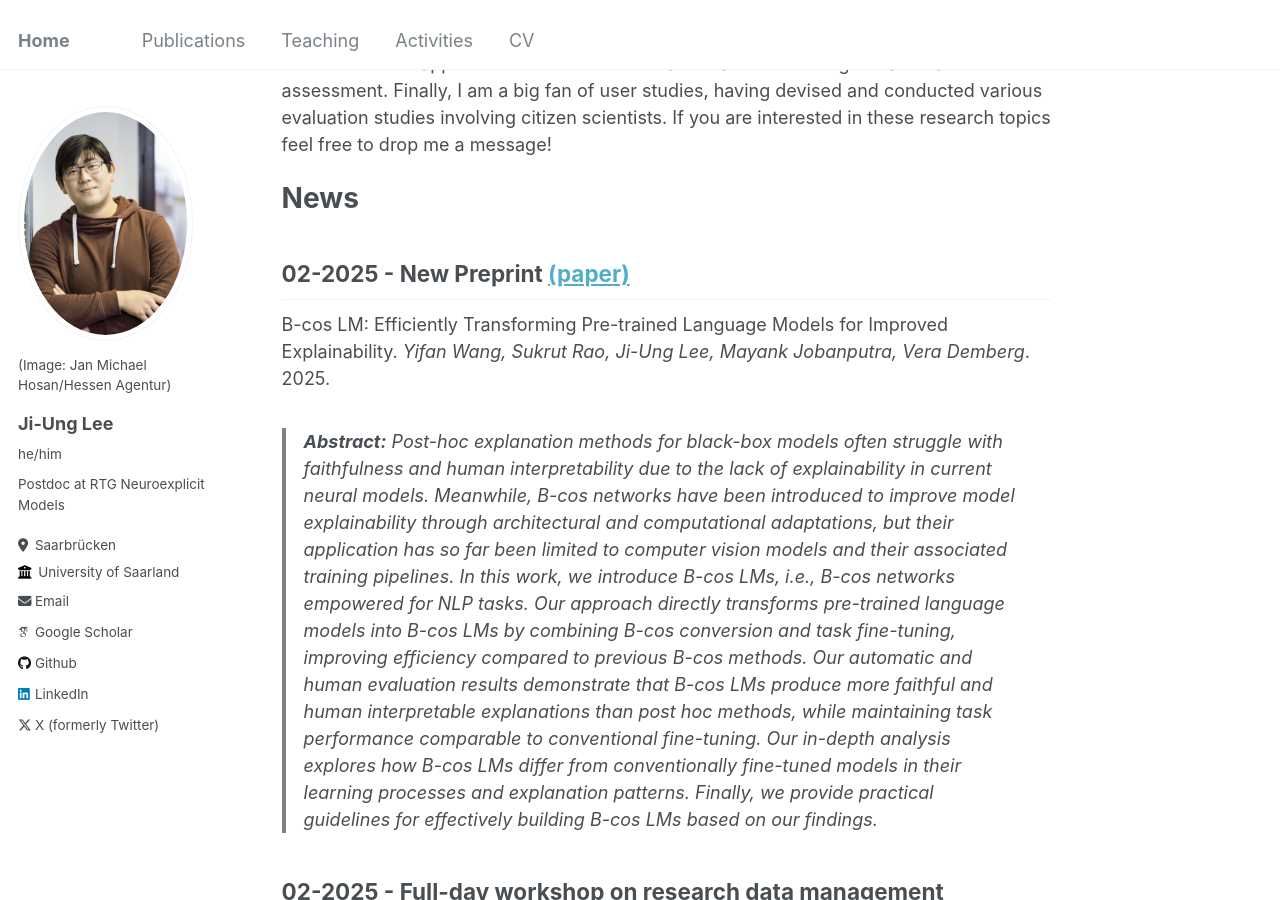
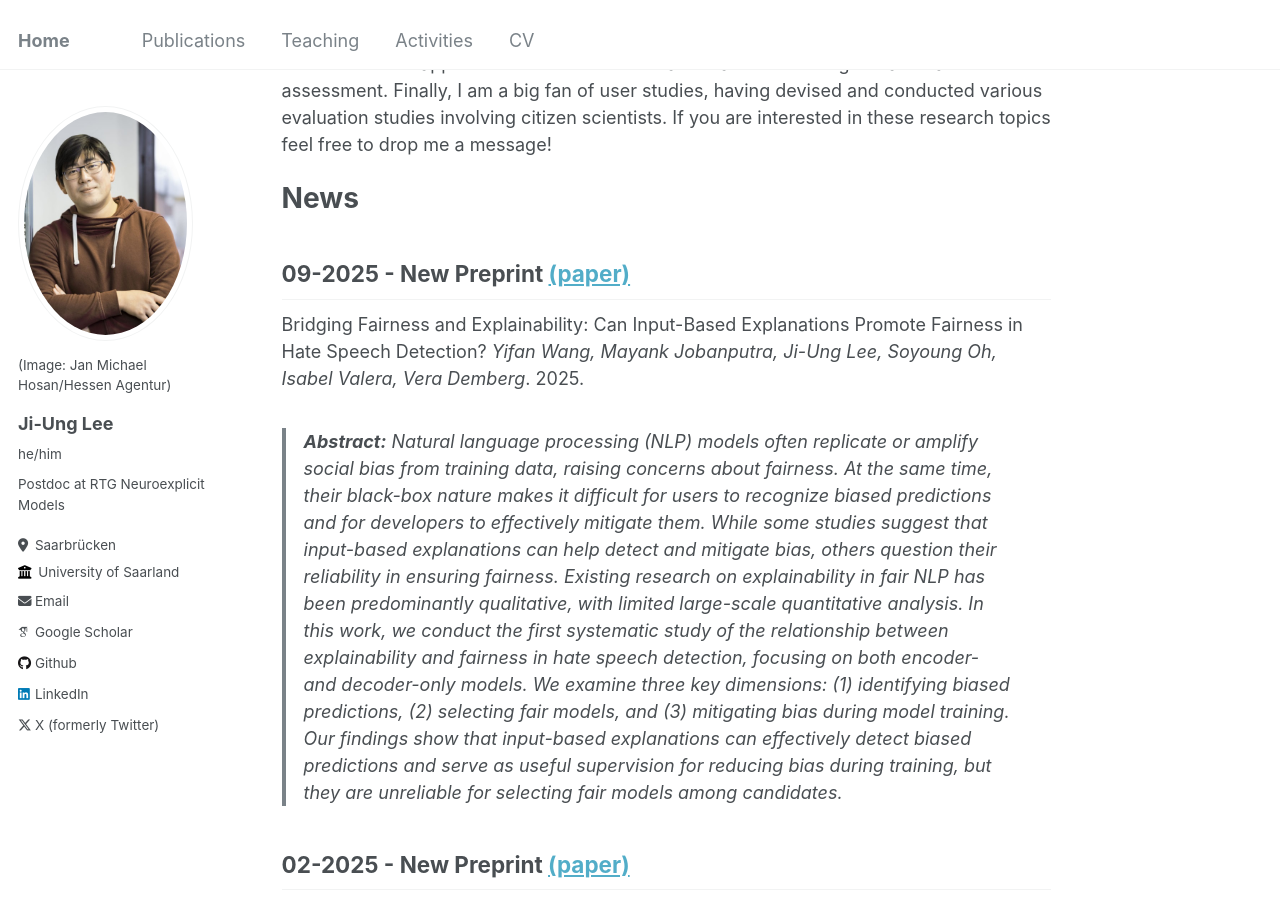
Before and after one commit to ji-ung-lee/ji-ung-lee.github.io, a Jekyll site: the page built from _pages/about.md, in a window 1280 px wide and 900 px high, scrolled down 233 px. Built offline with Jekyll 4.4.1, drawn with Linux system fonts in a browser that asks for light colours; some web fonts are replaced.

Commit message:
update paper

```diff
--- a/_pages/about.md
+++ b/_pages/about.md
@@ -12,6 +12,12 @@ Hi there! I am Ji-Ung, a postdoc at the research training group [Neuroexplicit M
 News
 ======
 
+09-2025 - New Preprint [(paper)](https://arxiv.org/abs/2509.22291)
+------
+Bridging Fairness and Explainability: Can Input-Based Explanations Promote Fairness in Hate Speech Detection? _Yifan Wang, Mayank Jobanputra, Ji-Ung Lee, Soyoung Oh, Isabel Valera, Vera Demberg_. 2025.
+
+> **Abstract:** Natural language processing (NLP) models often replicate or amplify social bias from training data, raising concerns about fairness. At the same time, their black-box nature makes it difficult for users to recognize biased predictions and for developers to effectively mitigate them. While some studies suggest that input-based explanations can help detect and mitigate bias, others question their reliability in ensuring fairness. Existing research on explainability in fair NLP has been predominantly qualitative, with limited large-scale quantitative analysis. In this work, we conduct the first systematic study of the relationship between explainability and fairness in hate speech detection, focusing on both encoder- and decoder-only models. We examine three key dimensions: (1) identifying biased predictions, (2) selecting fair models, and (3) mitigating bias during model training. Our findings show that input-based explanations can effectively detect biased predictions and serve as useful supervision for reducing bias during training, but they are unreliable for selecting fair models among candidates.
+
 02-2025 - New Preprint [(paper)](https://arxiv.org/abs/2502.12992)
 ------
 B-cos LM: Efficiently Transforming Pre-trained Language Models for Improved Explainability. _Yifan Wang, Sukrut Rao, Ji-Ung Lee, Mayank Jobanputra, Vera Demberg_. 2025.
```
Also changed, not shown: _posts/other-activities.md (deleted, +0 -19 lines).
